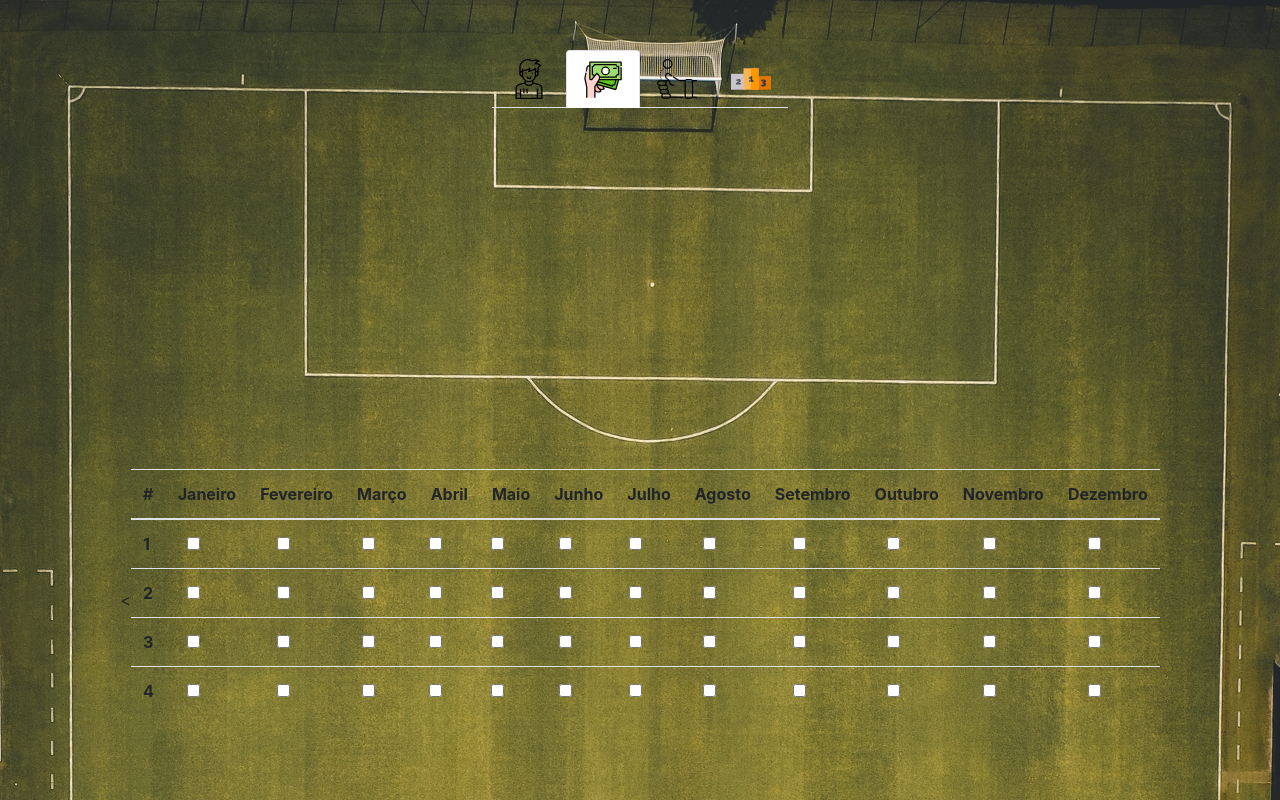
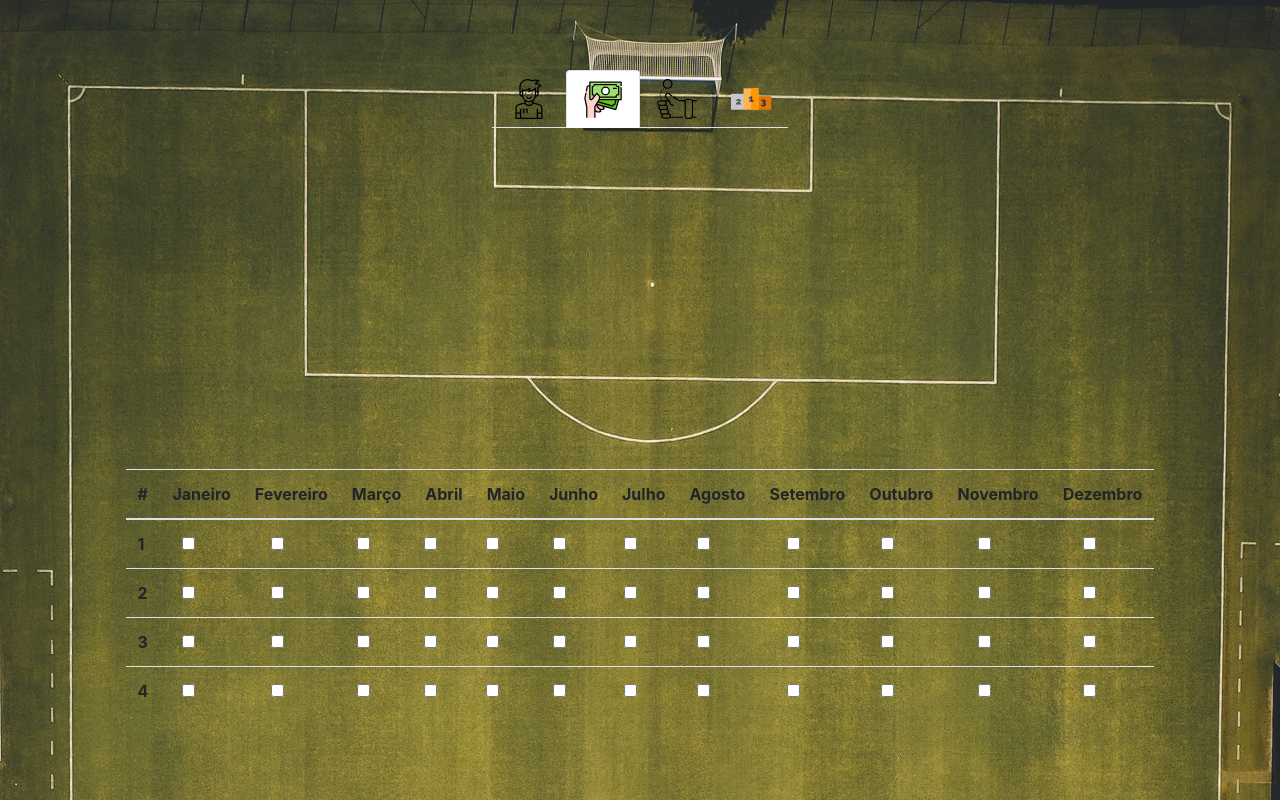
Before and after one commit to GutoScheneider/Mobile, a PHP site: page /mensalidade.html in a window 1280 px wide. Run offline with PHP 8.4, Linux system fonts and the light colour scheme.

Commit message:
Ajustando

```diff
--- a/atletas.html
+++ b/atletas.html
@@ -11,9 +11,8 @@
     <title>AFC - Amigos Futebol e Cerveja!</title>
 </head>
 <body class="body">
-
 <div class="container">
-      <div class="menuAtletas">
+      <div class="menuAtletas ">
         <div class="menu menuModal">
             <div class="text-center">
                 <ul class="nav nav-tabs">
--- a/css/style.css
+++ b/css/style.css
@@ -29,7 +29,6 @@
 }
 .menuModal{
     background: #ccc;
-
 }
 .menuAtletas{
     padding-top: 250px;
@@ -38,16 +37,18 @@
 .menuMensalidade{
     height: 500px;
     overflow: auto;
-    padding-top: 100px
+    padding-top: 120px;
 }
+
+.menuSorteioTimes{
+     height: 500px;
+     overflow: auto;
+     padding-top: 160px
+ }
  .table > tbody > tr > td{
      text-align: center;
  }
- .menuSorteioTimes{
-     height: 500px;
-     overflow: auto;
-     padding-top: 100px
- }
+
 
 
 .container{
--- a/mensalidade.html
+++ b/mensalidade.html
@@ -13,7 +13,7 @@
 <body class="body">
 
 <div class="container">
-    <div class="menuMensalidade ">
+    <div class="menuMensalidade  ">
         <div class="text-center">
             <ul class="nav nav-tabs">
                 <li class="nav-item">
@@ -32,8 +32,8 @@
         </div>
     </div>
 </div>
-    <div class="mensalidade-tabelas">
-        <table class="table table-hover">
+    <div class="mensalidade-tabelas ">
+        <table class="table table-hover ">
             <thead>
             <tr>
                 <th scope="col">#</th>
@@ -93,80 +93,80 @@
             </tr>
             <tr>
                 <th scope="row">2</th>
-                <<td>
-                <input type="checkbox" class="form-check-input" id="CheckJaneiro">
+                <td>
+                <input type="checkbox" class="form-check-input" id="2Janeiro">
             </td>
                 <td>
-                    <input type="checkbox" class="form-check-input" id="CheckFevereiro">
+                    <input type="checkbox" class="form-check-input" id="2Fevereiro">
                 </td>
                 <td>
-                    <input type="checkbox" class="form-check-input" id="CheckMarco">
+                    <input type="checkbox" class="form-check-input" id="2Marco">
                 </td>
                 <td>
-                    <input type="checkbox" class="form-check-input" id="CheckAbril">
+                    <input type="checkbox" class="form-check-input" id="2Abril">
                 </td>
                 <td>
-                    <input type="checkbox" class="form-check-input" id="CheckMaio">
+                    <input type="checkbox" class="form-check-input" id="2Maio">
                 </td>
                 <td>
-                    <input type="checkbox" class="form-check-input" id="CheckJunho">
+                    <input type="checkbox" class="form-check-input" id="2Junho">
                 </td>
                 <td>
-                    <input type="checkbox" class="form-check-input" id="CheckJulho">
+                    <input type="checkbox" class="form-check-input" id="2Julho">
                 </td>
                 <td>
-                    <input type="checkbox" class="form-check-input" id="CheckAgosto">
+                    <input type="checkbox" class="form-check-input" id="2Agosto">
                 </td>
                 <td>
-                    <input type="checkbox" class="form-check-input" id="CheckSetembro">
+                    <input type="checkbox" class="form-check-input" id="2Setembro">
                 </td>
                 <td>
-                    <input type="checkbox" class="form-check-input" id="CheckOutubro">
+                    <input type="checkbox" class="form-check-input" id="2Outubro">
                 </td>
                 <td>
-                    <input type="checkbox" class="form-check-input" id="CheckNovembro">
+                    <input type="checkbox" class="form-check-input" id="2Novembro">
                 </td>
                 <td>
-                    <input type="checkbox" class="form-check-input" id="CheckDezembro">
+                    <input type="checkbox" class="form-check-input" id="2Dezembro">
                 </td>
             </tr>
             <tr>
                 <th scope="row">3</th>
                 <td>
-                    <input  type="checkbox" class="form-check-input" id="CheckJaneiro">
+                    <input  type="checkbox" class="form-check-input" id="3Janeiro">
                 </td>
                 <td>
-                    <input type="checkbox" class="form-check-input" id="CheckFevereiro">
+                    <input type="checkbox" class="form-check-input" id="3Fevereiro">
                 </td>
                 <td>
-                    <input type="checkbox" class="form-check-input" id="CheckMarco">
+                    <input type="checkbox" class="form-check-input" id="3Marco">
                 </td>
                 <td>
-                    <input type="checkbox" class="form-check-input" id="CheckAbril">
+                    <input type="checkbox" class="form-check-input" id="3Abril">
                 </td>
                 <td>
-                    <input type="checkbox" class="form-check-input" id="CheckMaio">
+                    <input type="checkbox" class="form-check-input" id="3Maio">
                 </td>
                 <td>
-                    <input type="checkbox" class="form-check-input" id="CheckJunho">
+                    <input type="checkbox" class="form-check-input" id="3Junho">
                 </td>
                 <td>
-                    <input type="checkbox" class="form-check-input" id="CheckJulho">
+                    <input type="checkbox" class="form-check-input" id="3Julho">
                 </td>
                 <td>
-                    <input type="checkbox" class="form-check-input" id="CheckAgosto">
+                    <input type="checkbox" class="form-check-input" id="3Agosto">
                 </td>
                 <td>
-                    <input type="checkbox" class="form-check-input" id="CheckSetembro">
+                    <input type="checkbox" class="form-check-input" id="3Setembro">
                 </td>
                 <td>
-                    <input type="checkbox" class="form-check-input" id="CheckOutubro">
+                    <input type="checkbox" class="form-check-input" id="3Outubro">
                 </td>
                 <td>
-                    <input type="checkbox" class="form-check-input" id="CheckNovembro">
+                    <input type="checkbox" class="form-check-input" id="3Novembro">
                 </td>
                 <td>
-                    <input type="checkbox" class="form-check-input" id="CheckDezembro">
+                    <input type="checkbox" class="form-check-input" id="3Dezembro">
                 </td>
             </tr>
             <tr>
```
